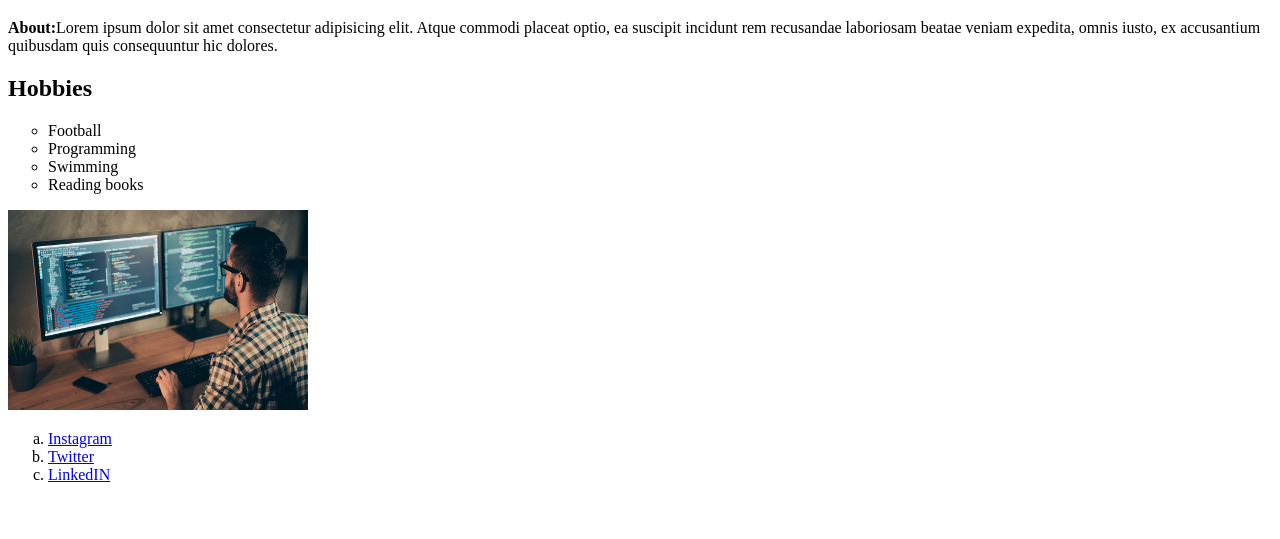
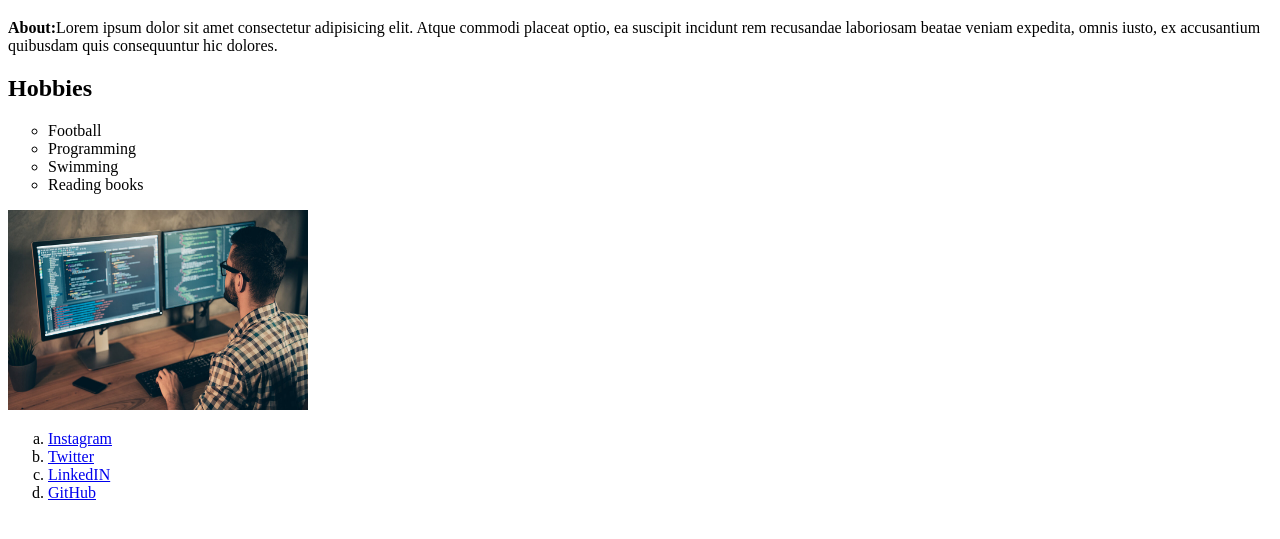
Before and after one commit to VefaKazimova/BF103, a plain HTML site: page tapsiriq1.html in a window 1280 px wide. Shown: the part 61-600 px from the top of the page. Drawn offline with Linux system fonts and the light colour scheme.

Commit message:
tapsiriq1.html file is modified

```diff
--- a/tapsiriq1.html
+++ b/tapsiriq1.html
@@ -26,7 +26,9 @@
         <li>
             <a href="https://az.linkedin.com/?original_referer=https%3A%2F%2Fwww.google.com%2F">LinkedIN</a>
         </li>
-
+        <li>
+            <a href="https://github.com/">GitHub</a>
+        </li>
       </ol>
 </body>
 </html>
```
